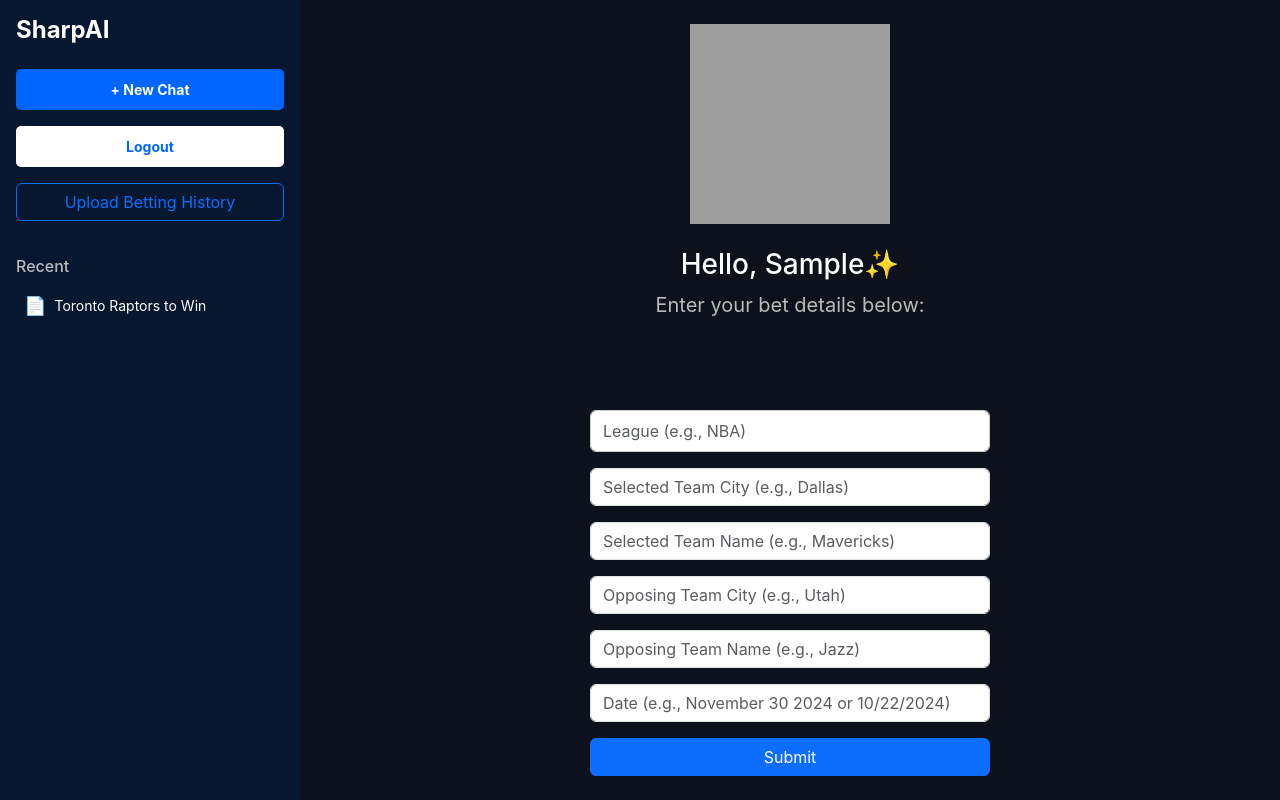
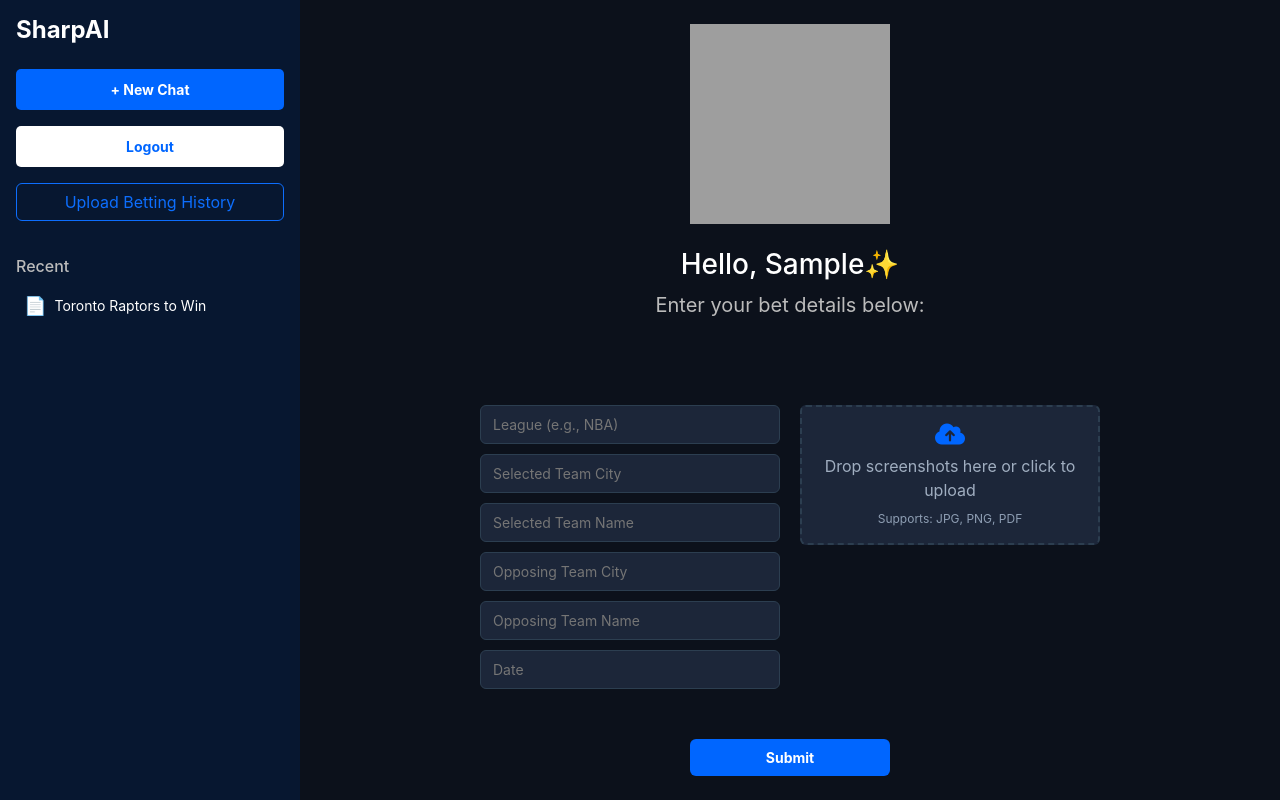
Before and after one commit to gaugust2/SharpAI, a React (Create React App) app in the folder sharpai-ui/: page /chat in a window 1280 px wide. Built offline with nearby package versions, Linux system fonts and the light colour scheme; sample sign-in values are in the browser's storage; grey boxes are pictures that could not be loaded.

Commit message:
Added loading to the betting history page and updated the main page

```diff
--- a/sharpai-ui/src/components/BettingHistoryUpload.js
+++ b/sharpai-ui/src/components/BettingHistoryUpload.js
@@ -10,6 +10,7 @@ const BettingHistoryUpload = () => {
   const [opposingTeamName, setOpposingTeamName] = useState("");
   const [date, setDate] = useState("");
   const [selectedFiles, setSelectedFiles] = useState([]);
+  const [loading, setLoading] = useState(false);
   const navigate = useNavigate();
 
   const handleFileChange = (e) => {
@@ -17,24 +18,67 @@ const BettingHistoryUpload = () => {
     setSelectedFiles(files);
   };
 
-  const handleSubmit = (e) => {
+  const handleSubmit = async (e) => {
     e.preventDefault();
-    // Create FormData to handle both text inputs and files
+
+    setLoading(true);
+
+    const betDetails = {
+      league: league.trim(),
+      selectedTeam: {
+        city: selectedTeamCity.trim(),
+        name: selectedTeamName.trim(),
+      },
+      opposingTeam: {
+        city: opposingTeamCity.trim(),
+        name: opposingTeamName.trim(),
+      },
+      date: date.trim(),
+    };
+
+    try {
+      // Submit the bet details for analysis
+      const response = await fetch("http://localhost:3000/betslip", {
+        method: "POST",
+        headers: {
+          "Content-Type": "application/json",
+          Authorization: `Bearer ${localStorage.getItem("token")}`,
+        },
+        body: JSON.stringify(betDetails),
+      });
+
+      if (!response.ok) {
+        const errorData = await response.json();
+        if (response.status === 401) {
+          alert("Session expired. Please log in again.");
+          navigate("/login");
+          return;
+        }
+        throw new Error(errorData.message || "Failed to submit the bet slip.");
+      }
+
+      // Get the analysis response
+      const data = await response.json();
+
+      // Handle file uploads if needed
+      if (selectedFiles.length > 0) {
         const formData = new FormData();
-    formData.append("league", league);
-    formData.append("selectedTeamCity", selectedTeamCity);
-    formData.append("selectedTeamName", selectedTeamName);
-    formData.append("opposingTeamCity", opposingTeamCity);
-    formData.append("opposingTeamName", opposingTeamName);
-    formData.append("date", date);
-
-    // Append each file to formData
         selectedFiles.forEach((file, index) => {
           formData.append(`file${index}`, file);
         });
+      }
 
-    // Handle form submission logic here
-    console.log("Form Data:", formData);
+      // Store the analysis in localStorage to access it in ChatPage
+      localStorage.setItem("betAnalysis", JSON.stringify(data.analysis));
+
+      // Redirect to chat page after successful submission
+      navigate("/chat");
+    } catch (error) {
+      console.error("Error submitting bet slip:", error.message);
+      alert(error.message);
+    } finally {
+      setLoading(false);
+    }
   };
 
   return (
@@ -77,6 +121,12 @@ const BettingHistoryUpload = () => {
           <p style={styles.subMessage}>Enter your bet details below:</p>
         </div>
 
+        {loading ? (
+          <div style={styles.loadingContainer}>
+            <i className="fas fa-spinner fa-spin" style={styles.spinner}></i>
+            <p style={styles.loadingText}>Analyzing your bet...</p>
+          </div>
+        ) : (
           <form onSubmit={handleSubmit} style={styles.formContainer}>
             <div style={styles.inputsWrapper}>
               {/* Left side - Input fields */}
@@ -190,6 +240,7 @@ const BettingHistoryUpload = () => {
               Submit
             </button>
           </form>
+        )}
       </div>
     </div>
   );
@@ -378,6 +429,23 @@ const styles = {
       backgroundColor: "#0052cc",
     },
   },
+  loadingContainer: {
+    display: "flex",
+    alignItems: "center",
+    justifyContent: "center",
+    gap: "10px",
+    height: "100%",
+  },
+  spinner: {
+    fontSize: "24px",
+    color: "#4caf50",
+  },
+  loadingText: {
+    fontSize: "18px",
+    color: "#4caf50",
+    fontWeight: "bold",
+    margin: 0,
+  },
 };
 
 export default BettingHistoryUpload;
--- a/sharpai-ui/src/components/ChatPage.js
+++ b/sharpai-ui/src/components/ChatPage.js
@@ -11,11 +11,25 @@ function ChatPage() {
   const [opposingTeamCity, setOpposingTeamCity] = useState("");
   const [opposingTeamName, setOpposingTeamName] = useState("");
   const [date, setDate] = useState("");
-  const [responseMessage, setResponseMessage] = useState(null); // To display server response
+  const [selectedFiles, setSelectedFiles] = useState([]);
+  const [responseMessage, setResponseMessage] = useState(null);
   const [loading, setLoading] = useState(false);
   const navigate = useNavigate();
 
+  const handleFileChange = (e) => {
+    const files = Array.from(e.target.files);
+    setSelectedFiles(files);
+  };
+
   useEffect(() => {
+    // Check for stored analysis when component mounts
+    const storedAnalysis = localStorage.getItem("betAnalysis");
+    if (storedAnalysis) {
+      setResponseMessage(JSON.parse(storedAnalysis));
+      // Clear the stored analysis after retrieving it
+      localStorage.removeItem("betAnalysis");
+    }
+
     const token = localStorage.getItem("token");
     if (token) {
       try {
@@ -181,64 +195,122 @@ function ChatPage() {
             Enter your bet details below:
           </p>
         </div>
-        <div>
         {loading ? (
           <div style={styles.loadingContainer}>
             <i className="fas fa-spinner fa-spin" style={styles.spinner}></i>
-              <p style={styles.loadingText}>Loading...</p>
+            <p style={styles.loadingText}>Analyzing your bet...</p>
           </div>
         ) : (
-            <form onSubmit={handleSubmit} className="w-100 d-flex flex-column">
+          <form onSubmit={handleSubmit} style={styles.formContainer}>
+            <div style={styles.inputsWrapper}>
+              {/* Left side - Input fields */}
+              <div style={styles.inputSection}>
                 <input
                   type="text"
                   placeholder="League (e.g., NBA)"
                   value={league}
                   onChange={(e) => setLeague(e.target.value)}
                   style={styles.inputBox}
-                className="form-control mb-3"
                   required
                 />
                 <input
                   type="text"
-                placeholder="Selected Team City (e.g., Dallas)"
+                  placeholder="Selected Team City"
                   value={selectedTeamCity}
                   onChange={(e) => setSelectedTeamCity(e.target.value)}
-                className="form-control mb-3"
+                  style={styles.inputBox}
                   required
                 />
                 <input
                   type="text"
-                placeholder="Selected Team Name (e.g., Mavericks)"
+                  placeholder="Selected Team Name"
                   value={selectedTeamName}
                   onChange={(e) => setSelectedTeamName(e.target.value)}
-                className="form-control mb-3"
+                  style={styles.inputBox}
                   required
                 />
                 <input
                   type="text"
-                placeholder="Opposing Team City (e.g., Utah)"
+                  placeholder="Opposing Team City"
                   value={opposingTeamCity}
                   onChange={(e) => setOpposingTeamCity(e.target.value)}
-                className="form-control mb-3"
+                  style={styles.inputBox}
                   required
                 />
                 <input
                   type="text"
-                placeholder="Opposing Team Name (e.g., Jazz)"
+                  placeholder="Opposing Team Name"
                   value={opposingTeamName}
                   onChange={(e) => setOpposingTeamName(e.target.value)}
-                className="form-control mb-3"
+                  style={styles.inputBox}
                   required
                 />
                 <input
                   type="text"
-                placeholder="Date (e.g., November 30 2024 or 10/22/2024)"
+                  placeholder="Date"
                   value={date}
                   onChange={(e) => setDate(e.target.value)}
-                className="form-control mb-3"
+                  style={styles.inputBox}
                   required
                 />
-              <button type="submit" className="btn btn-primary">
+              </div>
+
+              {/* Right side - File upload */}
+              <div style={styles.fileSection}>
+                <div style={styles.fileUploadContainer}>
+                  <label htmlFor="file-upload" style={styles.fileUploadLabel}>
+                    <div style={styles.uploadBox}>
+                      <i
+                        className="fas fa-cloud-upload-alt"
+                        style={styles.uploadIcon}
+                      ></i>
+                      <span>Drop screenshots here or click to upload</span>
+                      <span style={styles.fileInfo}>
+                        {selectedFiles.length > 0
+                          ? `${selectedFiles.length} file(s) selected`
+                          : "Supports: JPG, PNG, PDF"}
+                      </span>
+                    </div>
+                  </label>
+                  <input
+                    id="file-upload"
+                    type="file"
+                    multiple
+                    accept="image/*, .pdf"
+                    onChange={handleFileChange}
+                    style={styles.hiddenFileInput}
+                  />
+                </div>
+
+                {/* File List */}
+                {selectedFiles.length > 0 && (
+                  <div style={styles.fileList}>
+                    {selectedFiles.map((file, index) => (
+                      <div key={index} style={styles.fileItem}>
+                        <span>{file.name}</span>
+                        <button
+                          type="button"
+                          onClick={() =>
+                            setSelectedFiles((files) =>
+                              files.filter((_, i) => i !== index)
+                            )
+                          }
+                          style={styles.removeFileButton}
+                        >
+                          ×
+                        </button>
+                      </div>
+                    ))}
+                  </div>
+                )}
+              </div>
+            </div>
+
+            <button
+              type="submit"
+              className="btn btn-primary"
+              style={styles.submitButton}
+            >
               Submit
             </button>
           </form>
@@ -259,7 +331,6 @@ function ChatPage() {
           </div>
         </div>
       )}
-      </div>
     </div>
   );
 }
@@ -370,15 +441,39 @@ const styles = {
     fontWeight: "bold",
     margin: 0, // Remove extra spacing
   },
+  formContainer: {
+    width: "100%",
+    maxWidth: "800px",
+    margin: "0 auto",
+    display: "flex",
+    flexDirection: "column",
+    alignItems: "center",
+  },
+  inputsWrapper: {
+    width: "100%",
+    display: "flex",
+    flexDirection: "row",
+    justifyContent: "center",
+    gap: "20px",
+    marginBottom: "20px",
+  },
+  inputSection: {
+    flex: 1,
+    maxWidth: "300px",
+  },
+  fileSection: {
+    flex: 1,
+    maxWidth: "300px",
+  },
   inputBox: {
-    fontSize: "16px", // Font size for readability
-    padding: "8px 12px", // Padding for a comfortable typing area
-    borderRadius: "6px", // Rounded corners for aesthetics
-    border: "1px solid #ccc", // Subtle border
-    marginBottom: "16px", // Space between input fields
-    width: "400px", // Make the input wider
-    maxWidth: "100%", // Prevent overflow on small screens
-    boxSizing: "border-box", // Ensure padding doesn’t affect width
+    fontSize: "14px",
+    padding: "8px 12px",
+    borderRadius: "6px",
+    border: "1px solid #2C3E50",
+    marginBottom: "10px",
+    width: "100%",
+    backgroundColor: "#1C2639",
+    color: "#ffffff",
   },
   inputBar: {
     display: "flex",
@@ -388,6 +483,82 @@ const styles = {
     backgroundColor: "#1C2639",
     borderRadius: "30px",
     padding: "10px 20px",
+  },
+  fileUploadContainer: {
+    width: "100%",
+    marginBottom: "10px",
+  },
+  fileUploadLabel: {
+    width: "100%",
+    cursor: "pointer",
+  },
+  uploadBox: {
+    border: "2px dashed #2C3E50",
+    borderRadius: "6px",
+    padding: "15px",
+    textAlign: "center",
+    backgroundColor: "#1C2639",
+    color: "#a0aec0",
+    minHeight: "120px",
+    display: "flex",
+    flexDirection: "column",
+    justifyContent: "center",
+  },
+  uploadIcon: {
+    fontSize: "24px",
+    marginBottom: "8px",
+    color: "#0066ff",
+  },
+  fileInfo: {
+    display: "block",
+    fontSize: "12px",
+    marginTop: "8px",
+    color: "#8e9eb3",
+  },
+  hiddenFileInput: {
+    display: "none",
+  },
+  fileList: {
+    width: "300px",
+    marginTop: "8px",
+  },
+  fileItem: {
+    display: "flex",
+    justifyContent: "space-between",
+    alignItems: "center",
+    padding: "8px",
+    backgroundColor: "#1C2639",
+    borderRadius: "4px",
+    marginBottom: "4px",
+    fontSize: "14px",
+    color: "#ffffff",
+  },
+  removeFileButton: {
+    background: "none",
+    border: "none",
+    color: "#ff4d4d",
+    fontSize: "18px",
+    cursor: "pointer",
+    padding: "0 4px",
+    "&:hover": {
+      color: "#ff3333",
+    },
+  },
+  submitButton: {
+    backgroundColor: "#0066ff",
+    color: "#ffffff",
+    padding: "8px 30px",
+    borderRadius: "6px",
+    border: "none",
+    cursor: "pointer",
+    fontSize: "14px",
+    fontWeight: "bold",
+    marginTop: "20px",
+    transition: "background-color 0.3s ease",
+    width: "200px",
+    "&:hover": {
+      backgroundColor: "#0052cc",
+    },
   },
   attachmentButton: {
     fontSize: "18px",
```
Lines whose indentation alone changed are shown as unchanged.
